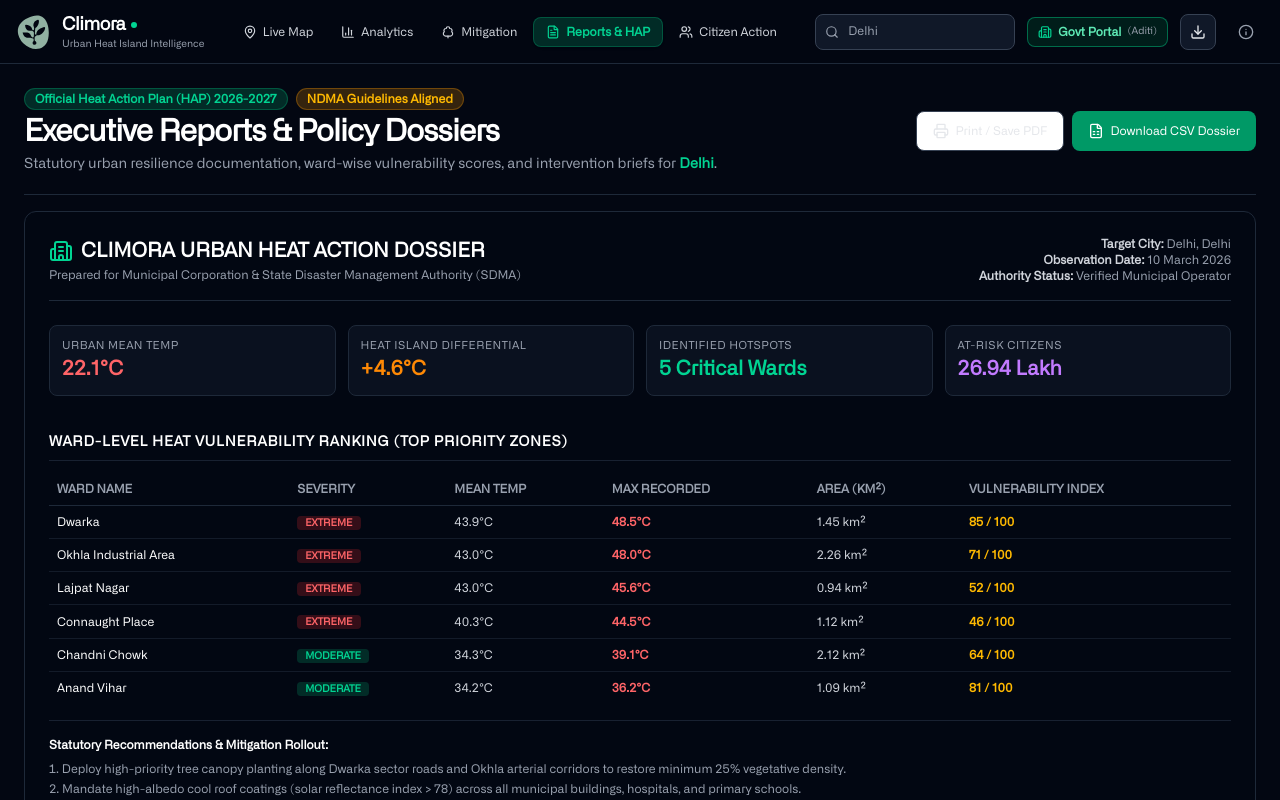
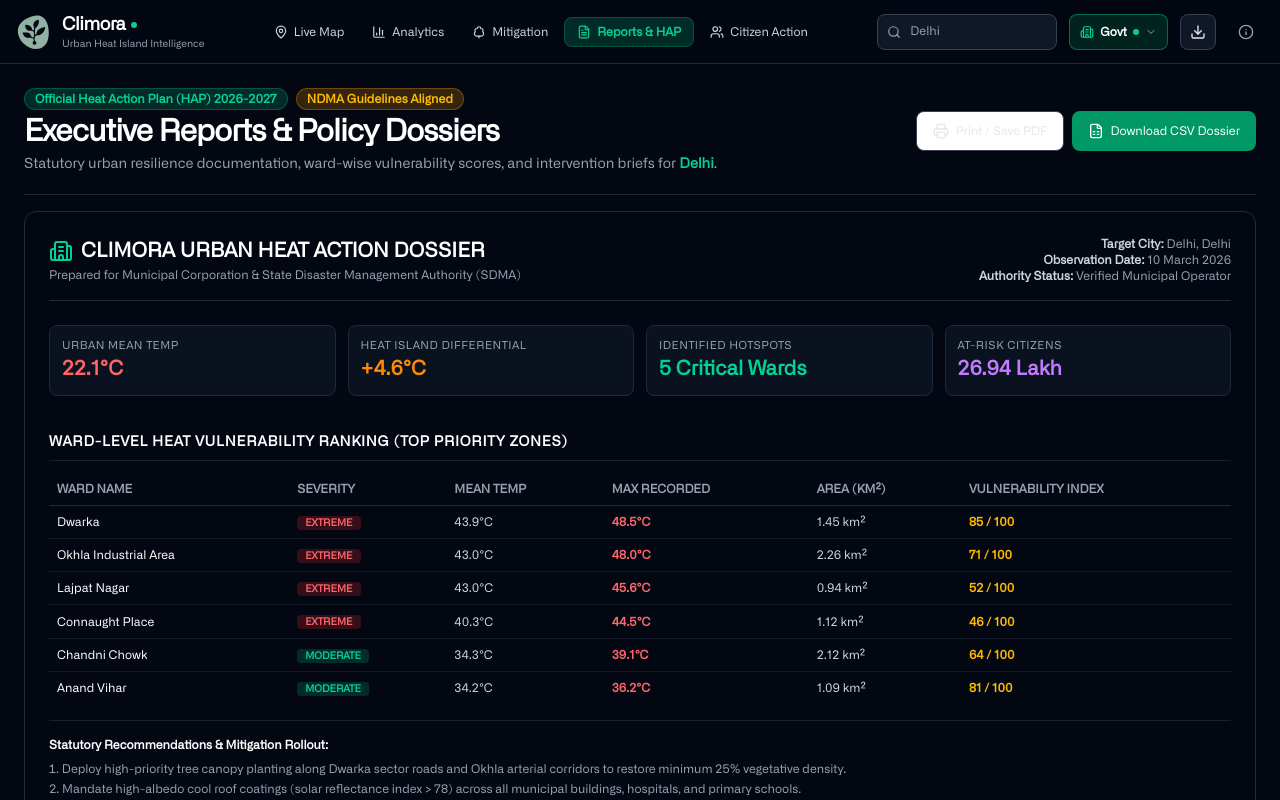
Before and after one commit to hema-hema123/climora-dashboard, a Next.js app: page /reports in a window 1280 px wide. Built offline with nearby package versions, Linux system fonts and the light colour scheme.

Commit message:
fix(layout): harmonize government portal dropdown and search bar alignment in header

```diff
--- a/components/layout/Header.tsx
+++ b/components/layout/Header.tsx
@@ -3,11 +3,14 @@
 import {
   BarChart3,
   Building2,
+  CheckCircle2,
+  ChevronDown,
   Download,
   FileImage,
   FileSpreadsheet,
   FileText,
   Info,
+  KeyRound,
   Layers,
   MapPin,
   Menu,
@@ -15,6 +18,7 @@ import {
   PanelLeftOpen,
   Search,
   Shield,
+  ShieldCheck,
   TreeDeciduous,
   Users,
   X,
@@ -41,12 +45,15 @@ import {
 } from '@/lib/data';
 import { captureMapSnapshot } from '@/lib/snapshot';
 import { useDashboardStore } from '@/lib/store';
+import type { UserRole } from '@/types';
+import { cn } from '@/lib/utils';
 
 export function Header() {
   const pathname = usePathname();
   const [cityQuery, setCityQuery] = useState('');
   const [citySearchOpen, setCitySearchOpen] = useState(false);
   const [authModalOpen, setAuthModalOpen] = useState(false);
+  const [authDefaultRole, setAuthDefaultRole] = useState<UserRole>('government');
 
   const {
     selectedCity,
@@ -57,6 +64,7 @@ export function Header() {
     desktopSidebarOpen,
     setDesktopSidebarOpen,
     userRole,
+    setUserRole,
     userProfile,
     showToast,
   } = useDashboardStore();
@@ -247,8 +255,8 @@ export function Header() {
             </DropdownMenu>
           </div>
 
-          {/* City Search Bar */}
-          <div className="relative w-[130px] sm:w-[170px] md:w-[200px]">
+          {/* City Search Bar - Proportional responsive width */}
+          <div className="relative w-[110px] sm:w-[140px] md:w-[160px] lg:w-[140px] xl:w-[180px] shrink-0">
             <Search
               className="pointer-events-none absolute left-2.5 top-1/2 h-3.5 w-3.5 -translate-y-1/2 text-gray-400"
               aria-hidden="true"
@@ -273,7 +281,7 @@ export function Header() {
                   setCityQuery('');
                   setCitySearchOpen(true);
                 }}
-                className="absolute right-2 top-1/2 -translate-y-1/2 rounded p-0.5 text-gray-400 hover:text-gray-100"
+                className="absolute right-2 top-1/2 -translate-y-1/2 rounded p-0.5 text-gray-400 hover:text-gray-100 cursor-pointer"
               >
                 <X className="h-3 w-3" />
               </button>
@@ -290,7 +298,7 @@ export function Header() {
                       type="button"
                       onMouseDown={(event) => event.preventDefault()}
                       onClick={() => handleCityChange(city.id)}
-                      className="flex w-full items-center justify-between rounded-md px-2.5 py-1.5 text-left text-xs hover:bg-gray-800"
+                      className="flex w-full items-center justify-between rounded-md px-2.5 py-1.5 text-left text-xs hover:bg-gray-800 cursor-pointer"
                     >
                       <span className="font-medium">{city.name}</span>
                       <span className="text-[10px] text-gray-400">{city.province}</span>
@@ -303,37 +311,160 @@ export function Header() {
             )}
           </div>
 
-          {/* Role Switcher Badge */}
+          {/* Role & Access Controller Dropdown - Cleanly Proportioned */}
+          <DropdownMenu>
+            <DropdownMenuTrigger asChild>
               <button
                 type="button"
-            onClick={() => setAuthModalOpen(true)}
-            className={`flex items-center gap-1.5 px-2.5 py-1.5 rounded-lg text-xs font-semibold border transition-all ${
+                className={cn(
+                  'h-9 px-2 sm:px-2.5 rounded-lg flex items-center gap-1.5 text-xs font-semibold border transition-all cursor-pointer shadow-sm shrink-0',
                   userRole === 'government'
-                ? 'bg-emerald-950/60 text-emerald-300 border-emerald-500/50 hover:bg-emerald-900/60'
+                    ? 'bg-emerald-950/80 text-emerald-300 border-emerald-500/50 hover:bg-emerald-900/80'
                     : userRole === 'citizen'
-                  ? 'bg-sky-950/60 text-sky-300 border-sky-500/50 hover:bg-sky-900/60'
-                  : 'bg-purple-950/60 text-purple-300 border-purple-500/50 hover:bg-purple-900/60'
-            }`}
-            title="Click to switch between Government, Citizen, or Researcher roles"
+                      ? 'bg-sky-950/80 text-sky-300 border-sky-500/50 hover:bg-sky-900/80'
+                      : 'bg-purple-950/80 text-purple-300 border-purple-500/50 hover:bg-purple-900/80',
+                )}
+                title="Current Portal Role & Identity"
               >
                 {userRole === 'government' ? (
+                  <Building2 className="h-3.5 w-3.5 text-emerald-400 shrink-0" />
+                ) : userRole === 'citizen' ? (
+                  <Users className="h-3.5 w-3.5 text-sky-400 shrink-0" />
+                ) : (
+                  <Shield className="h-3.5 w-3.5 text-purple-400 shrink-0" />
+                )}
+
+                <span className="font-bold text-white whitespace-nowrap text-[11px] sm:text-xs">
+                  {userRole === 'government'
+                    ? 'Govt'
+                    : userRole === 'citizen'
+                      ? 'Citizen'
+                      : 'Research'}
+                </span>
+
+                {userProfile?.verified ? (
+                  <span className="h-1.5 w-1.5 rounded-full bg-emerald-400 shrink-0" title="Verified Identity" />
+                ) : (
+                  <span className="h-1.5 w-1.5 rounded-full bg-amber-400 shrink-0" title="Unverified" />
+                )}
+
+                <ChevronDown className="h-3 w-3 text-gray-400 shrink-0" />
+              </button>
+            </DropdownMenuTrigger>
+
+            <DropdownMenuContent align="end" className="w-64 bg-gray-950 border border-gray-800 text-gray-200 p-2 shadow-2xl font-alliance">
+              <div className="px-2 py-1.5 border-b border-gray-800 mb-1.5">
+                <div className="flex items-center justify-between">
+                  <span className="text-[10px] font-bold uppercase tracking-wider text-gray-400">
+                    Active Clearance
+                  </span>
+                  <span
+                    className={cn(
+                      'text-[9px] font-semibold px-1.5 py-0.5 rounded border',
+                      userProfile?.verified
+                        ? 'bg-emerald-500/20 text-emerald-300 border-emerald-500/40'
+                        : 'bg-amber-500/20 text-amber-300 border-amber-500/40',
+                    )}
+                  >
+                    {userProfile?.verified ? 'Verified ✓' : 'Unverified'}
+                  </span>
+                </div>
+                <p className="text-xs font-bold text-white mt-1 truncate">
+                  {userProfile?.name || (userRole === 'government' ? 'Municipal Officer' : userRole === 'citizen' ? 'Citizen Resident' : 'Scholar')}
+                </p>
+                <p className="text-[10px] text-gray-400 truncate">
+                  {userProfile?.organization || 'Municipal Authority'}
+                </p>
+                {userProfile?.officerId && (
+                  <p className="text-[10px] text-emerald-400 font-mono mt-0.5">
+                    ID: {userProfile.officerId}
+                  </p>
+                )}
+              </div>
+
+              <div className="space-y-0.5 my-1">
+                <span className="text-[9px] font-bold uppercase tracking-wider text-gray-500 px-2 py-0.5 block">
+                  Switch Portal View
+                </span>
+
+                <DropdownMenuItem
+                  onClick={() => {
+                    if (userRole !== 'government' && (!userProfile?.verified || userProfile?.role !== 'government')) {
+                      setAuthDefaultRole('government');
+                      setAuthModalOpen(true);
+                      showToast('🏛️ Municipal Officer Verification Required', 'warning');
+                    } else {
+                      setUserRole('government');
+                      showToast('🏛️ Switched to Municipal Authority mode', 'info');
+                    }
+                  }}
+                  className={cn(
+                    'cursor-pointer flex items-center justify-between py-1.5 px-2 rounded-md text-xs',
+                    userRole === 'government' && 'bg-emerald-950/60 text-emerald-300 font-semibold',
+                  )}
+                >
+                  <span className="flex items-center gap-2">
                     <Building2 className="h-3.5 w-3.5 text-emerald-400" />
-            ) : userRole === 'citizen' ? (
+                    <span>🏛️ Municipal Authority</span>
+                  </span>
+                  {userRole === 'government' && <CheckCircle2 className="h-3.5 w-3.5 text-emerald-400" />}
+                </DropdownMenuItem>
+
+                <DropdownMenuItem
+                  onClick={() => {
+                    setUserRole('citizen');
+                    showToast('👥 Switched to Citizen Portal mode', 'info');
+                  }}
+                  className={cn(
+                    'cursor-pointer flex items-center justify-between py-1.5 px-2 rounded-md text-xs',
+                    userRole === 'citizen' && 'bg-sky-950/60 text-sky-300 font-semibold',
+                  )}
+                >
+                  <span className="flex items-center gap-2">
                     <Users className="h-3.5 w-3.5 text-sky-400" />
-            ) : (
+                    <span>👥 Citizen & Resident</span>
+                  </span>
+                  {userRole === 'citizen' && <CheckCircle2 className="h-3.5 w-3.5 text-sky-400" />}
+                </DropdownMenuItem>
+
+                <DropdownMenuItem
+                  onClick={() => {
+                    if (userRole !== 'researcher' && (!userProfile?.verified || userProfile?.role !== 'researcher')) {
+                      setAuthDefaultRole('researcher');
+                      setAuthModalOpen(true);
+                      showToast('🔬 Academic Research Clearance Required', 'warning');
+                    } else {
+                      setUserRole('researcher');
+                      showToast('🔬 Switched to Climate Researcher mode', 'info');
+                    }
+                  }}
+                  className={cn(
+                    'cursor-pointer flex items-center justify-between py-1.5 px-2 rounded-md text-xs',
+                    userRole === 'researcher' && 'bg-purple-950/60 text-purple-300 font-semibold',
+                  )}
+                >
+                  <span className="flex items-center gap-2">
                     <Shield className="h-3.5 w-3.5 text-purple-400" />
-            )}
-            <span className="hidden md:inline">
-              {userRole === 'government'
-                ? 'Govt Portal'
-                : userRole === 'citizen'
-                  ? 'Citizen Portal'
-                  : 'Researcher'}
+                    <span>🔬 Climate Researcher</span>
                   </span>
-            <span className="text-[10px] font-normal text-gray-400 hidden xl:inline">
-              ({userProfile?.name?.split(' ')[0] || 'User'})
-            </span>
-          </button>
+                  {userRole === 'researcher' && <CheckCircle2 className="h-3.5 w-3.5 text-purple-400" />}
+                </DropdownMenuItem>
+              </div>
+
+              <DropdownMenuSeparator className="bg-gray-800 my-1" />
+
+              <DropdownMenuItem
+                onClick={() => {
+                  setAuthDefaultRole(userRole);
+                  setAuthModalOpen(true);
+                }}
+                className="cursor-pointer text-xs text-emerald-400 hover:text-emerald-300 font-medium py-1.5 px-2 flex items-center gap-2"
+              >
+                <KeyRound className="h-3.5 w-3.5" />
+                <span>Verify / Update Credentials</span>
+              </DropdownMenuItem>
+            </DropdownMenuContent>
+          </DropdownMenu>
 
           {/* Quick Export Dropdown */}
           <DropdownMenu>
```
Lines whose indentation alone changed are shown as unchanged.
